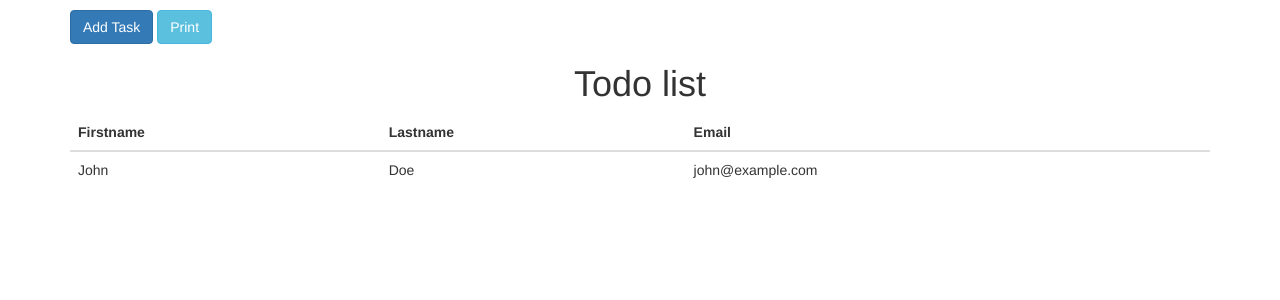
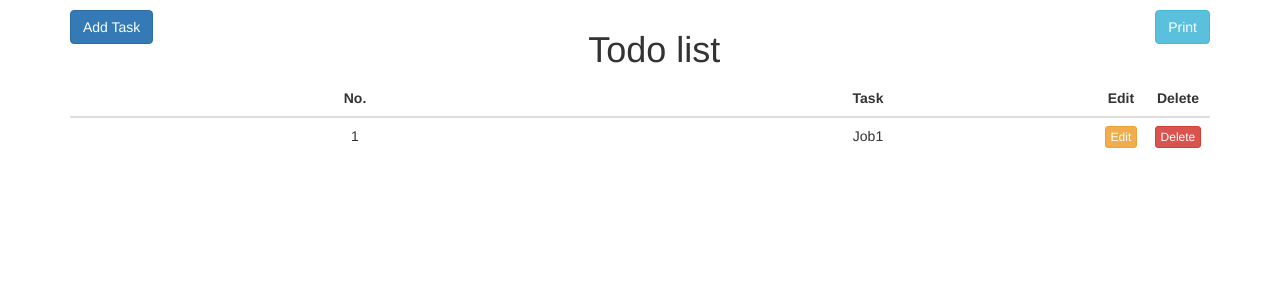
Before and after one commit to niawjunior/crud-php, a PHP site: page / in a window 1280 px wide. Shown: the top 300 px of the page. Run offline with PHP 8.4, Linux system fonts and the light colour scheme.

Commit message:
add (Edit&Delete) Button

```diff
--- a/index.php
+++ b/index.php
@@ -10,28 +10,30 @@
 </head>
 <body>
 <div class="container" style="margin-top:10px;">
-<button type="button" class="btn btn-primary btn-md">Add Task</button>
-<button type="button" class="btn btn-info btn-md">Print</button>
-<center><h1>Todo list</h1></center>
-  <table class="table table-hover">
+<button type="button" class="btn btn-primary btn-md pull-left">Add Task</button>
+<button type="button" class="btn btn-info btn-md pull-right">Print</button>
+<center>
+<h1>Todo list</h1>
+ <table class="table table-hover" style="text-align:center;">
     <thead>
       <tr>
-        <th>Firstname</th>
-        <th>Lastname</th>
-        <th>Email</th>
+        <th style="text-align:center" width="50%">No.</th>
+        <th style="text-align:center" width="40%">Task</th>
+        <th style="text-align:center" width="5px">Edit</th>
+        <th style="text-align:center" width="5px">Delete</th>
       </tr>
     </thead>
     <tbody>
       <tr>
-        <td>John</td>
-        <td>Doe</td>
-        <td>john@example.com</td>
+        <td>1</td>
+        <td>Job1</td>
+        <td><a href="" class="btn btn-warning btn-xs">Edit</a></td>
+        <td><a href="" class="btn btn-danger btn-xs">Delete</a></td>
       </tr>
     </tbody>
   </table>
+</center>
+
 </div>
-
-
-
 </body>
 </html>
```
